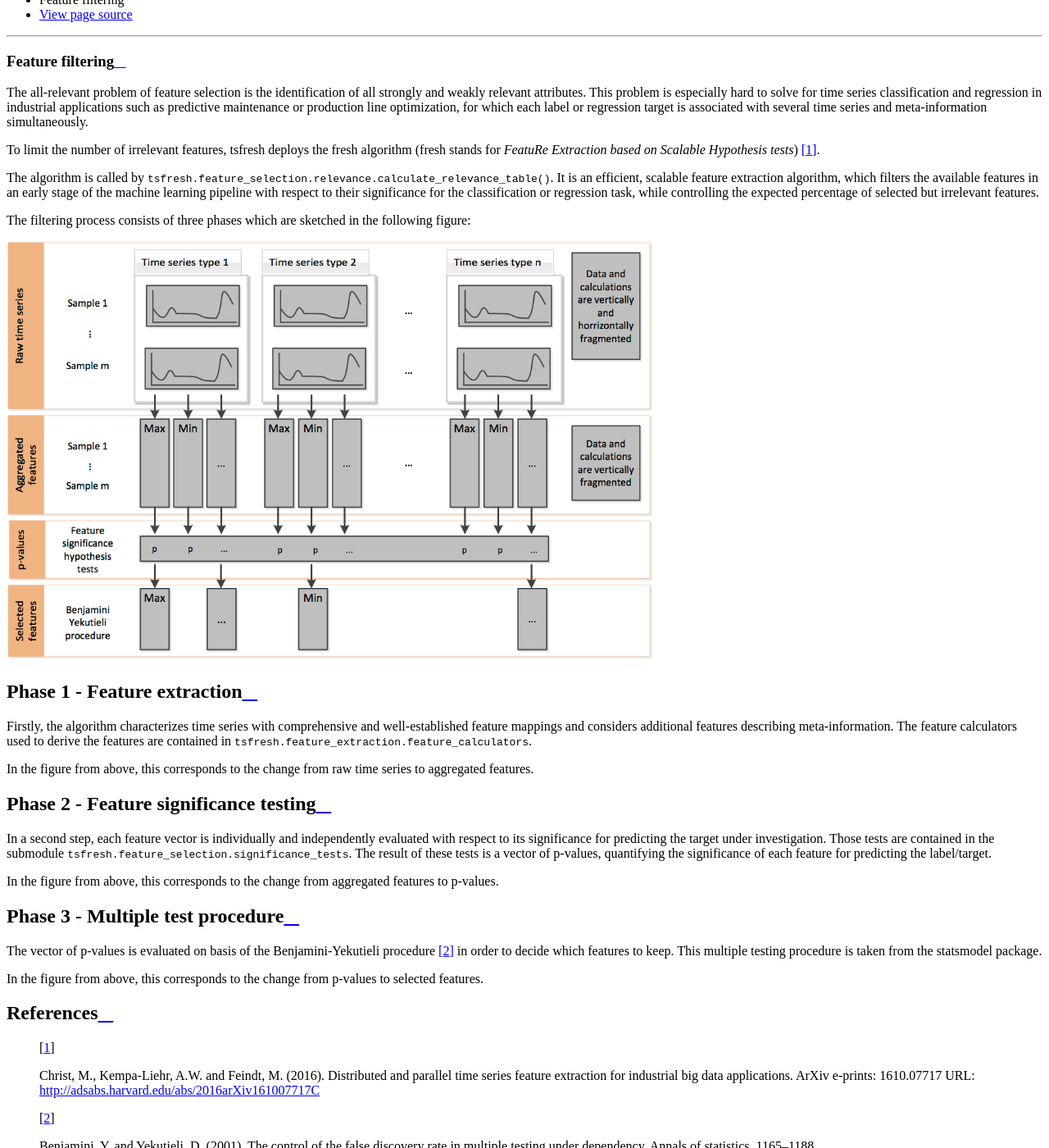
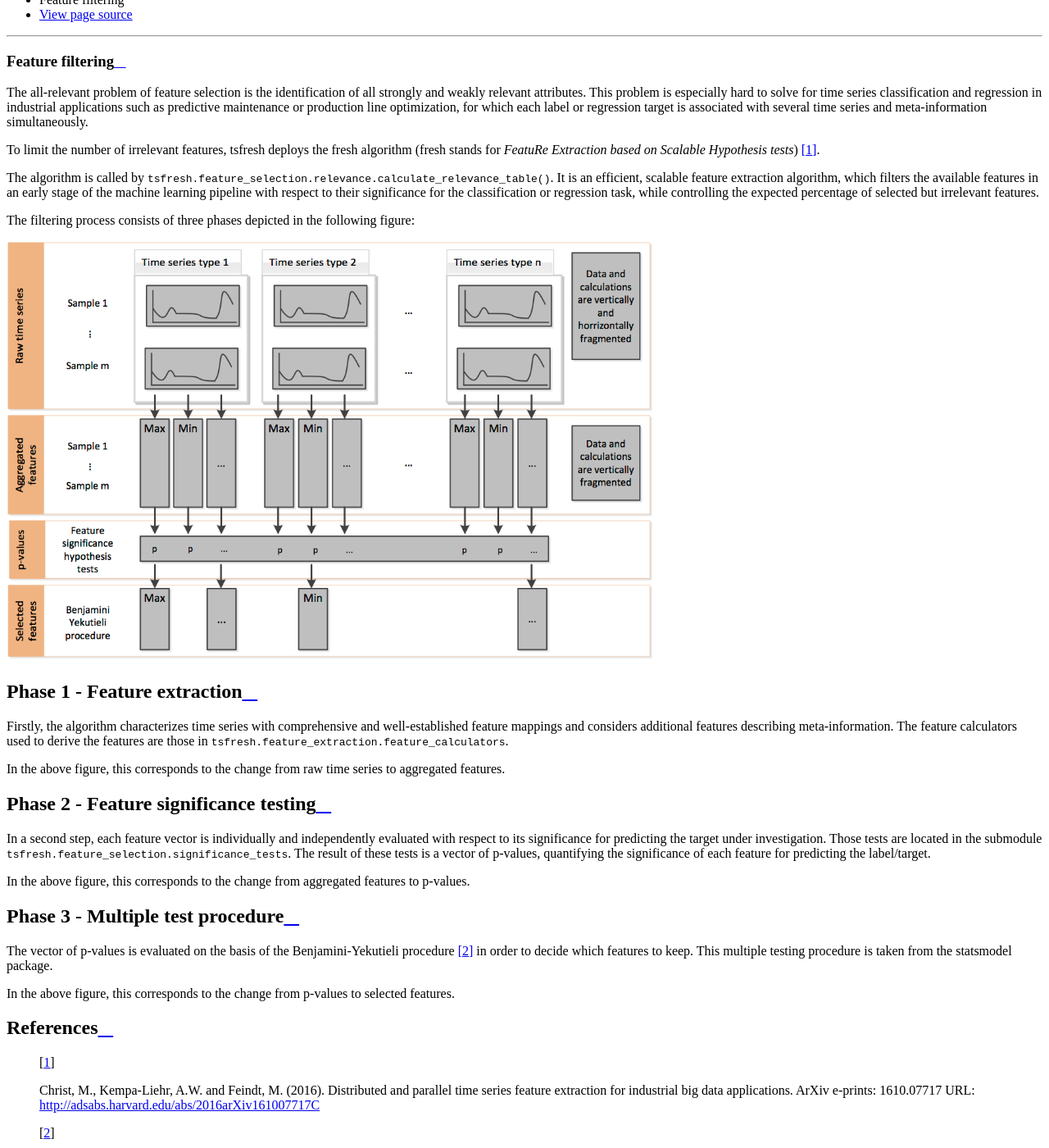
Before and after one commit to blue-yonder/tsfresh, a Sphinx documentation site: the page built from docs/text/feature_filtering.rst, in a window 1280 px wide and 1400 px high, scrolled down 536 px. Shown: the whole window at 82% size. Built offline with Sphinx 7.4.7 and the Read the Docs theme 2.0.0, drawn with Linux system fonts in a browser that asks for light colours; formulas are drawn with MathJax 3; the version number could not be read and is left out.

Commit message:
changes wording in feature filtering

```diff
--- a/docs/text/feature_filtering.rst
+++ b/docs/text/feature_filtering.rst
@@ -15,7 +15,7 @@ It is an efficient, scalable feature extraction algorithm, which filters the ava
 machine learning pipeline with respect to their significance for the classification or regression task, while
 controlling the expected percentage of selected but irrelevant features.
 
-The filtering process consists of three phases which are sketched in the following figure:
+The filtering process consists of three phases depicted in the following figure:
 
 .. image:: ../images/feature_extraction_process_20160815_mc_1.png
    :scale: 70 %
@@ -27,30 +27,30 @@ Phase 1 - Feature extraction
 
 Firstly, the algorithm characterizes time series with comprehensive and well-established feature mappings and considers
 additional features describing meta-information.
-The feature calculators used to derive the features are contained in
+The feature calculators used to derive the features are those in
 :mod:`tsfresh.feature_extraction.feature_calculators`.
 
-In the figure from above, this corresponds to the change from raw time series to aggregated features.
+In the above figure, this corresponds to the change from raw time series to aggregated features.
 
 Phase 2 - Feature significance testing
 ''''''''''''''''''''''''''''''''''''''
 
 In a second step, each feature vector is individually and independently evaluated with respect to its significance for
 predicting the target under investigation.
-Those tests are contained in the submodule :mod:`tsfresh.feature_selection.significance_tests`.
+Those tests are located in the submodule :mod:`tsfresh.feature_selection.significance_tests`.
 The result of these tests is a vector of p-values, quantifying the significance of each feature for predicting the
 label/target.
 
-In the figure from above, this corresponds to the change from aggregated features to p-values.
+In the above figure, this corresponds to the change from aggregated features to p-values.
 
 Phase 3 - Multiple test procedure
 '''''''''''''''''''''''''''''''''
 
-The vector of p-values is evaluated on basis of the Benjamini-Yekutieli procedure [2]_ in order to decide which features
+The vector of p-values is evaluated on the basis of the Benjamini-Yekutieli procedure [2]_ in order to decide which features
 to keep.
 This multiple testing procedure is taken from the statsmodel package.
 
-In the figure from above, this corresponds to the change from p-values to selected features.
+In the above figure, this corresponds to the change from p-values to selected features.
 
 
 References
```
